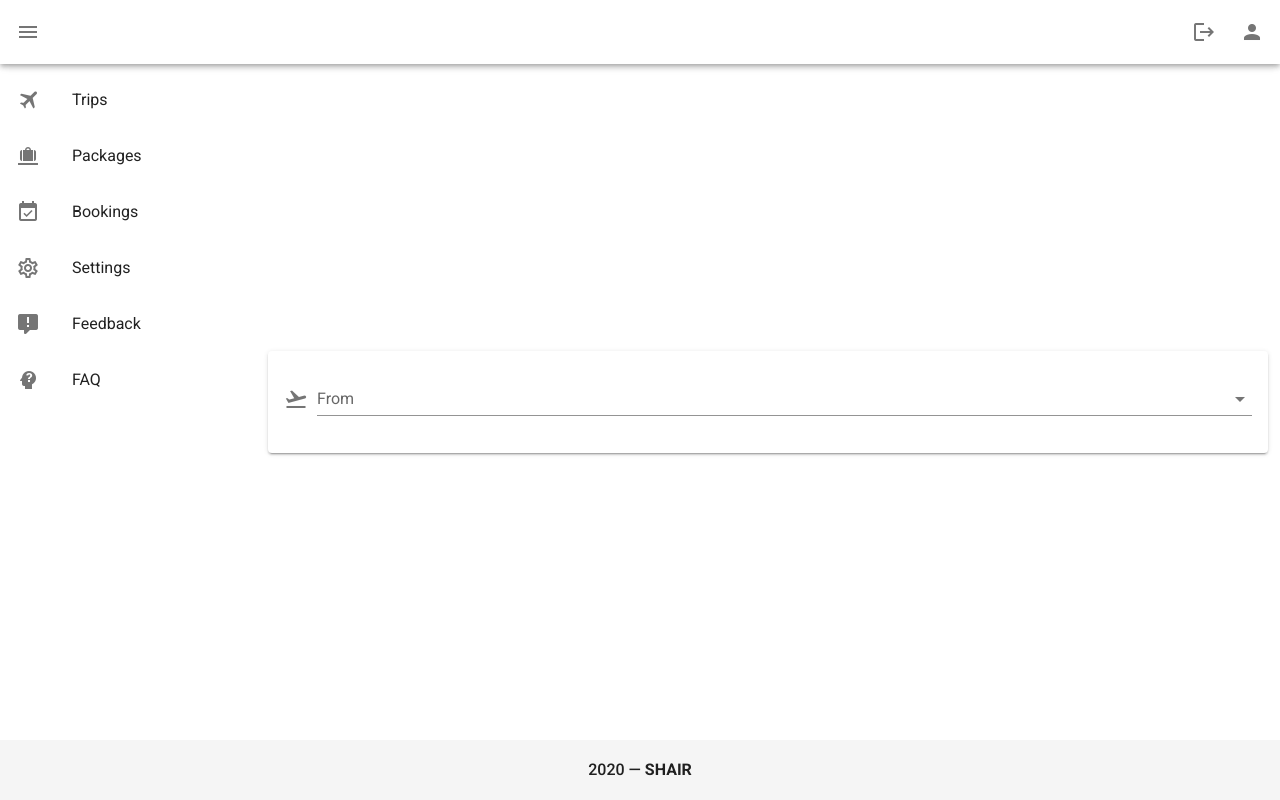
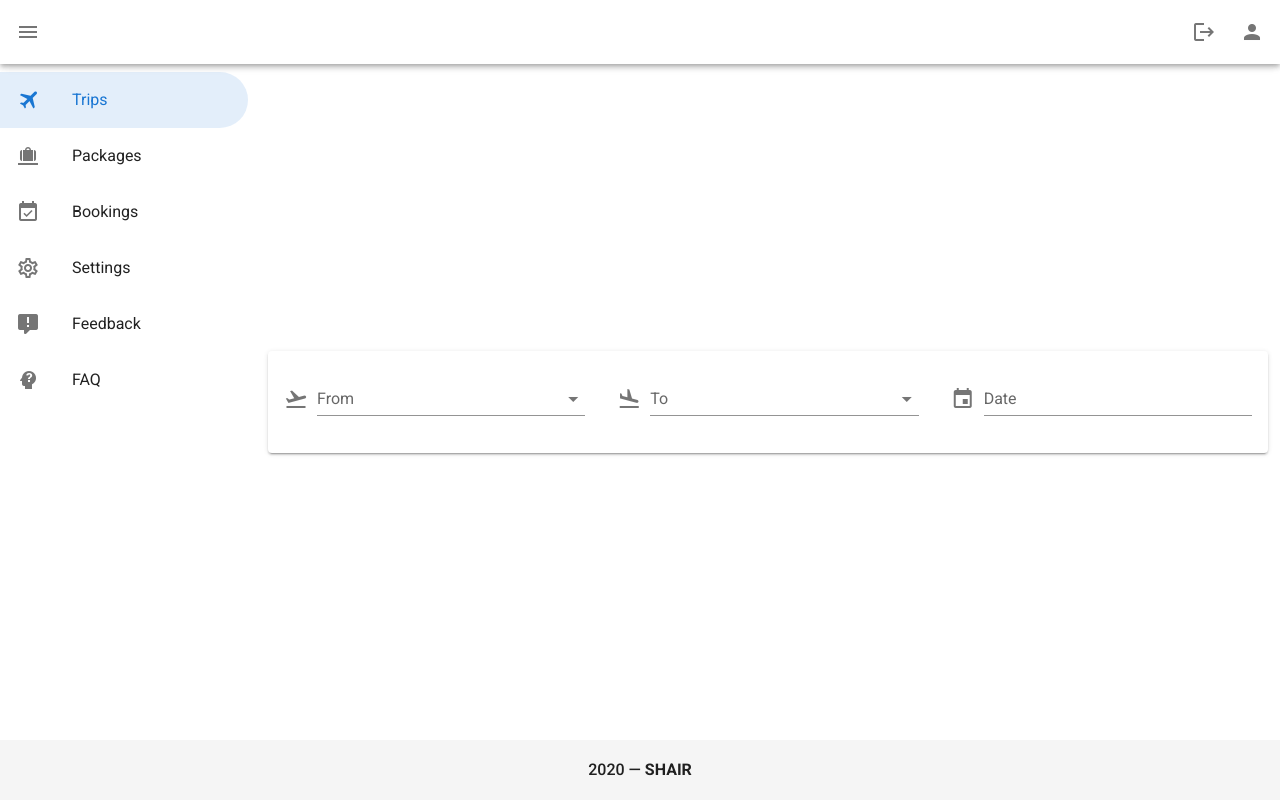
Before and after one commit to businessdigitization/shair-web, a Vue app: page / in a window 1280 px wide. Built offline with nearby package versions, Linux system fonts and the light colour scheme.

Commit message:
Set selections

```diff
--- a/src/App.vue
+++ b/src/App.vue
@@ -54,8 +54,8 @@ export default {
   data() {
     return {
       navItems: [
-        { title: 'Trips', icon: 'mdi-airplane', link: 'www.espncricinfo.com' },
-        { title: 'Packages', icon: 'mdi-bag-checked', link: 'About' },
+        { title: 'Trips', icon: 'mdi-airplane', link: '/' },
+        { title: 'Packages', icon: 'mdi-bag-checked', link: '/about' },
         { title: 'Bookings', icon: 'mdi-calendar-check', link: '#' },
         { title: 'Settings', icon: 'mdi-cog-outline', link: '#' },
         { title: 'Feedback', icon: 'mdi-comment-alert', link: '#' },
--- a/src/components/SearchBox.vue
+++ /dev/null
@@ -1,63 +0,0 @@
-<template>
-  <v-row justify="center" align="center">
-    <v-col>
-      <v-card>
-        <v-card-text>
-          <v-autocomplete
-            no-filter
-            :items="items"
-            :loading="isLoading"
-            :search-input.sync="search"
-            color="primary"
-            hide-no-data
-            item-text="name"
-            item-value="code"
-            label="From"
-            placeholder="Type City or Airport Name"
-            prepend-icon="mdi-airplane-takeoff"
-          ></v-autocomplete>
-        </v-card-text>
-      </v-card>
-    </v-col>
-  </v-row>
-</template>
-
-<script>
-import AirportService from '@/services/AirportService.js'
-
-export default {
-  data: () => ({
-    entries: [],
-    isLoading: false,
-    search: null,
-    model: null
-  }),
-  computed: {
-    items() {
-      return this.entries.map(entry => {
-        const name =
-          entry.city.name + ', ' + entry.city.country.name + ', ' + entry.code
-
-        return Object.assign({}, entry, { name })
-      })
-    }
-  },
-
-  watch: {
-    search(value) {
-      if (value.length < 3) return
-      this.isLoading = true
-
-      AirportService.search(value)
-        .then(response => {
-          this.entries = response.data
-        })
-        .catch(err => {
-          console.log(err)
-        })
-        .finally(() => (this.isLoading = false))
-    }
-  }
-}
-</script>
-<style lang="scss" scoped></style>
--- a/src/components/trips/AirportSearch.vue
+++ b/src/components/trips/AirportSearch.vue
@@ -1,15 +1,71 @@
 <template>
-  <div>
-
-  </div>
+  <v-card-text>
+    <v-autocomplete
+      v-model="model"
+      no-filter
+      clearable
+      :items="items"
+      :loading="isLoading"
+      :search-input.sync="search"
+      color="primary"
+      hide-no-data
+      item-text="name"
+      item-value="code"
+      :label="label"
+      :prepend-icon="icon"
+      @input="emitEvent"
+    ></v-autocomplete>
+  </v-card-text>
 </template>
 
 <script>
-  export default {
+import AirportService from '@/services/AirportService.js'
+// import { mapState } from 'vuex'
 
+export default {
+  props: ['label', 'icon', 'searchFor'],
+  data() {
+    return {
+      entries: [],
+      isLoading: false,
+      search: null,
+      model: null
+    }
+  },
+  computed: {
+    items() {
+      return this.entries.map(entry => {
+        const name =
+          entry.city.name + ', ' + entry.city.country.name + ', ' + entry.code
+
+        return Object.assign({}, entry, { name })
+      })
+    }
+  },
+
+  watch: {
+    search(value) {
+      if (this.model || value == null) return
+      if (value.length < 3) return
+
+      this.isLoading = true
+
+      AirportService.search(value)
+        .then(response => {
+          this.entries = response.data
+        })
+        .catch(err => {
+          console.log(err)
+        })
+        .finally(() => (this.isLoading = false))
+    }
+  },
+
+  methods: {
+    emitEvent() {
+      this.$emit('airport-select', this.model)
+    }
   }
+}
 </script>
-
-<style lang="scss" scoped>
-
-</style>
+<style lang="scss" scoped></style>
--- /dev/null
+++ b/src/components/trips/DatePicker.vue
@@ -0,0 +1,42 @@
+<template>
+  <v-card-text>
+    <v-menu
+      v-model="dateMenu"
+      :close-on-content-click="false"
+      :nudge-right="40"
+      transition="scale-transition"
+      offset-y
+      min-width="290px"
+    >
+      <template v-slot:activator="{ on, attrs }">
+        <v-text-field
+          v-model="model"
+          label="Date"
+          prepend-icon="mdi-calendar"
+          readonly
+          v-bind="attrs"
+          v-on="on"
+          clearable
+        ></v-text-field>
+      </template>
+      <v-date-picker v-model="model" @input="hideAndEmitDate"></v-date-picker>
+    </v-menu>
+  </v-card-text>
+</template>
+
+<script>
+export default {
+  data: () => ({
+    model: '',
+    dateMenu: false
+  }),
+  methods: {
+    hideAndEmitDate() {
+      this.dateMenu = false
+      this.$emit('date-select', this.model)
+    }
+  }
+}
+</script>
+
+<style lang="scss" scoped></style>
--- /dev/null
+++ b/src/components/trips/SearchBox.vue
@@ -0,0 +1,45 @@
+<template>
+  <v-row justify="center" align="center">
+    <v-col>
+      <v-card class="d-flex">
+        <AirportSearch
+          label="From"
+          icon="mdi-airplane-takeoff"
+          @airport-select="setOrigin"
+        />
+        <AirportSearch
+          label="To"
+          icon="mdi-airplane-landing"
+          @airport-select="setDestination"
+        />
+        <DatePicker @date-select="setDate" />
+      </v-card>
+    </v-col>
+  </v-row>
+</template>
+
+<script>
+import AirportSearch from '@/components/trips/AirportSearch'
+import DatePicker from '@/components/trips/DatePicker'
+
+export default {
+  data: () => ({
+    originCode: null,
+    destinationCode: null,
+    date: null
+  }),
+  components: { AirportSearch, DatePicker },
+  methods: {
+    setOrigin(code) {
+      this.originCode = code
+    },
+    setDestination(code) {
+      this.destinationCode = code
+    },
+    setDate(date) {
+      this.date = date
+    }
+  }
+}
+</script>
+<style lang="scss" scoped></style>
--- a/src/services/AirportService.js
+++ b/src/services/AirportService.js
@@ -11,7 +11,6 @@ const apiClient = axios.create({
 
 export default {
   search(value) {
-    console.log(value)
     return apiClient.get('/?query=' + value)
   }
 }
--- a/src/store/index.js
+++ b/src/store/index.js
@@ -4,8 +4,17 @@ import Vuex from 'vuex'
 Vue.use(Vuex)
 
 export default new Vuex.Store({
-  state: {},
-  mutations: {},
+  state: {
+    tripSearchArgs: {}
+  },
+  mutations: {
+    SET_ORIGIN_CODE(state, code) {
+      state.tripSearchArgs.originCode = code
+    },
+    SET_DESTINATION_CODE(state, code) {
+      state.tripSearchArgs.destinationCode = code
+    }
+  },
   actions: {},
   modules: {}
 })
--- a/src/views/Trips.vue
+++ b/src/views/Trips.vue
@@ -5,7 +5,7 @@
 </template>
 
 <script>
-import SearchBox from '@/components/SearchBox.vue'
+import SearchBox from '@/components/trips/SearchBox.vue'
 
 export default {
   name: 'Trips',
```
